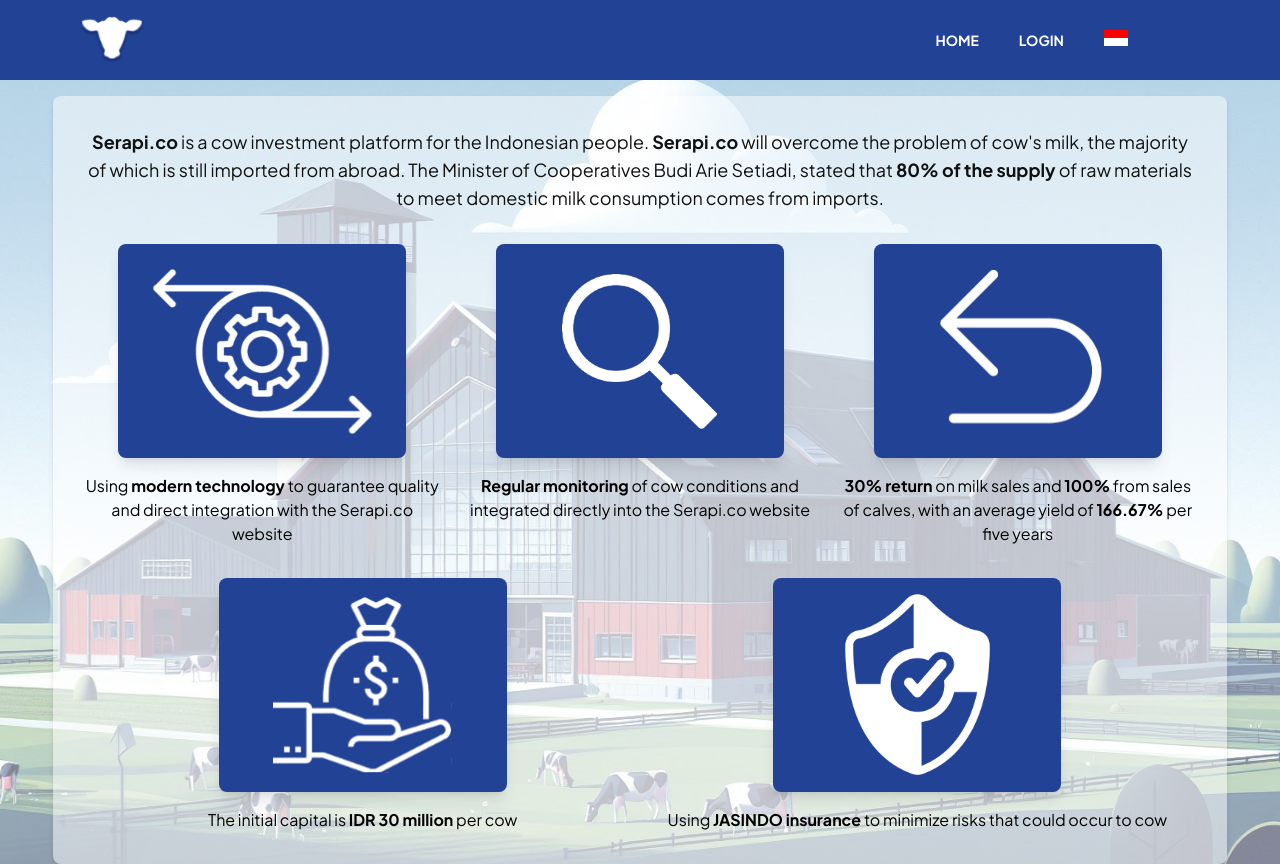
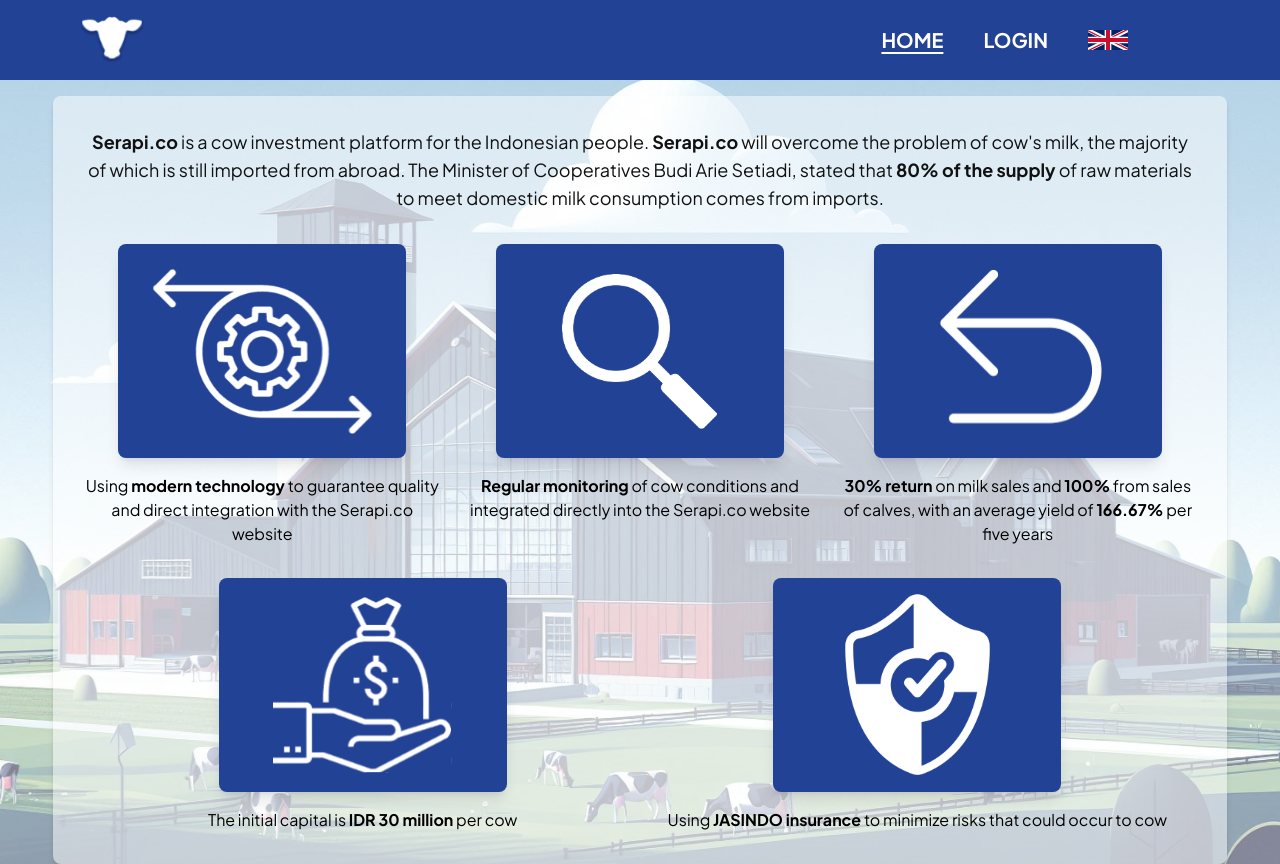
Before and after one commit to Kennethcp/serapi, a React (Create React App) app: page / in a window 1280 px wide. Built offline with nearby package versions, Linux system fonts and the light colour scheme.

Commit message:
minor fix gallery

```diff
--- a/src/components/Navbar.js
+++ b/src/components/Navbar.js
@@ -1,7 +1,7 @@
 import React from "react";
 import { useLocation } from "react-router-dom";
 import piaraaLogo from "../assets/logo-piaraa.svg";
-import indonesiaFlag from "../assets/Flag_of_Indonesia.svg";
+import Flag from "../assets/UK_FLAG.svg";
 
 const Navbar = () => {
   const location = useLocation();
@@ -34,16 +34,23 @@
       <div className="flex items-center space-x-5 px-8 ml-10">
         <img src={piaraaLogo} alt="Piaraa Logo" className="w-16 h-16" />
       </div>
-      <ul className="hidden md:flex md:space-x-10 text-white font-bold text-sm mr-36">
+      <ul className="hidden md:flex md:space-x-10 text-white font-extrabold text-xl mr-36 items-center">
         {linksToRender.map((link) => (
           <li key={link.name}>
-            <a href={link.path} className="hover:text-gray-300">
+            <a
+              href={link.path}
+              className={`hover:text-gray-300 ${
+                currentPath === link.path
+                  ? "underline underline-offset-4 decoration-2"
+                  : ""
+              }`}
+            >
               {link.name}
             </a>
           </li>
         ))}
         <li>
-          <img src={indonesiaFlag} className="h-4" alt="Indonesia Flag" />
+          <img src={Flag} className="h-5" alt="Flag" />
         </li>
       </ul>
       <div className="md:hidden">
--- a/src/pages/Gallery.js
+++ b/src/pages/Gallery.js
@@ -9,7 +9,7 @@
 
 const Gallery = () => {
   return (
-    <div className="min-h-screen">
+    <div className="min-h-screen flex items-center justify-center relative">
       {/* Background */}
       <div
         className="absolute inset-0"
@@ -22,21 +22,21 @@
       ></div>
 
       {/* Image Grid */}
-      <div className="grid grid-cols-1 sm:grid-cols-2 lg:grid-cols-3 gap-6 p-8">
+      <div className="grid grid-cols-1 sm:grid-cols-2 lg:grid-cols-3 gap-10 p-8 items-center mt-16">
         <img
           src={gambar1}
           alt="Cow Feeding"
-          className="w-96 h-auto rounded-md shadow-lg mt-20"
+          className="w-96 h-auto rounded-md shadow-lg"
         />
         <img
           src={gambar2}
           alt="Barn Interior"
-          className="w-96 h-auto rounded-md shadow-lg mt-20"
+          className="w-96 h-auto rounded-md shadow-lg"
         />
         <img
           src={gambar3}
           alt="Cow in Stable"
-          className="w-96 h-auto rounded-md shadow-lg mt-20"
+          className="w-96 h-auto rounded-md shadow-lg"
         />
         <img
           src={gambar4}
```
Also changed, not shown: src/assets/UK_FLAG.svg (added).
